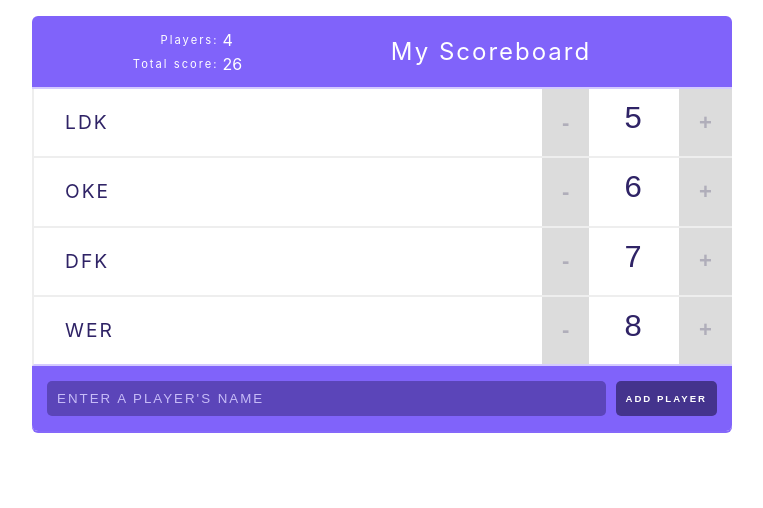
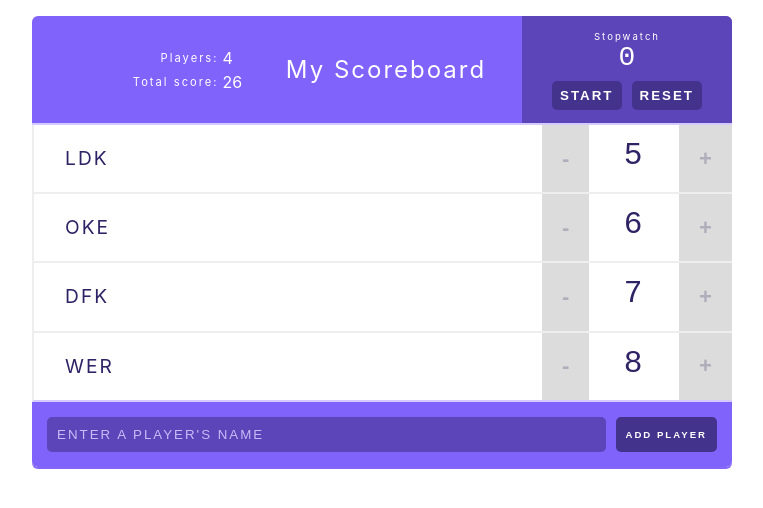
Before and after one commit to John-Yoon/scoreboard, a React (Create React App) app: page / in a window 1280 px wide. Shown: the top 508 px of the page, without its empty margins (258-1021 px from the left). Built offline with nearby package versions, Linux system fonts and the light colour scheme.

Commit message:
Stopwatch 구현

```diff
--- a/src/components/Header.js
+++ b/src/components/Header.js
@@ -1,5 +1,6 @@
 import React from "react";
 import {Stats} from "./Stats";
+import {Stopwatch} from "./Stopwatch";
 
 export const Header = (props) => {
     /*console.log(props);*/
@@ -8,6 +9,7 @@ export const Header = (props) => {
             <Stats players={props.players}></Stats>
             <h1 className="h1">{props.title}</h1>
             {/*<span className="stats">Players: {props.totalPlayers}</span>*/}
+            <Stopwatch />
         </header>
     )
 }
--- /dev/null
+++ b/src/components/Stopwatch.js
@@ -0,0 +1,63 @@
+import React from 'react';
+
+export class Stopwatch extends React.Component {
+    // Life cycle
+    tickRef;
+    state = {
+        isRunning: false,
+        timer: 0
+    }
+    // Use effect Hook?? (페이지 렌더링...?)
+    /*tick  = () => {
+        if (this.state.isRunning) {
+            this.setState(prevState => {
+                return {
+                    timer: prevState.timer+1
+                }
+            })
+        }
+    }*/
+
+    // The function had called, after render this DOM object.
+    // Rest API calls, 3rd Lib loading..
+    componentDidMount() {
+        this.tickRef = window.setInterval(() => {
+            if (this.state.isRunning) {
+                this.setState(prevState => {
+                    return {
+                        timer: prevState.timer+1
+                    }
+                })
+            }
+        }, 1000);
+    }
+    // 리소스 해제, DOM이 제거되기전에 호출..
+    // Before unload, Unmount Hook 사용하세요???
+    componentWillUnmount() {
+        clearInterval(this.tickRef);
+    }
+
+    handleStopwatch = () => {
+        console.log('handleStopwatch');
+        this.setState(prevState => {
+            return {
+                isRunning: !prevState.isRunning
+            }
+        })
+    }
+
+    render() {
+        return (
+            <div className="stopwatch">
+                <h2>Stopwatch</h2>
+                <span className="stopwatch-time">{this.state.timer}</span>
+                <button onClick={this.handleStopwatch}>
+                    {
+                        this.state.isRunning ? 'Stop' : 'Start'
+                    }
+                </button>
+                <button onClick={() => this.setState({timer: 0})} >Reset</button>
+            </div>
+        );
+    }
+}
```
Also changed, not shown: js/thread1.js (added, +17 -0 lines), React 3일차.txt.
